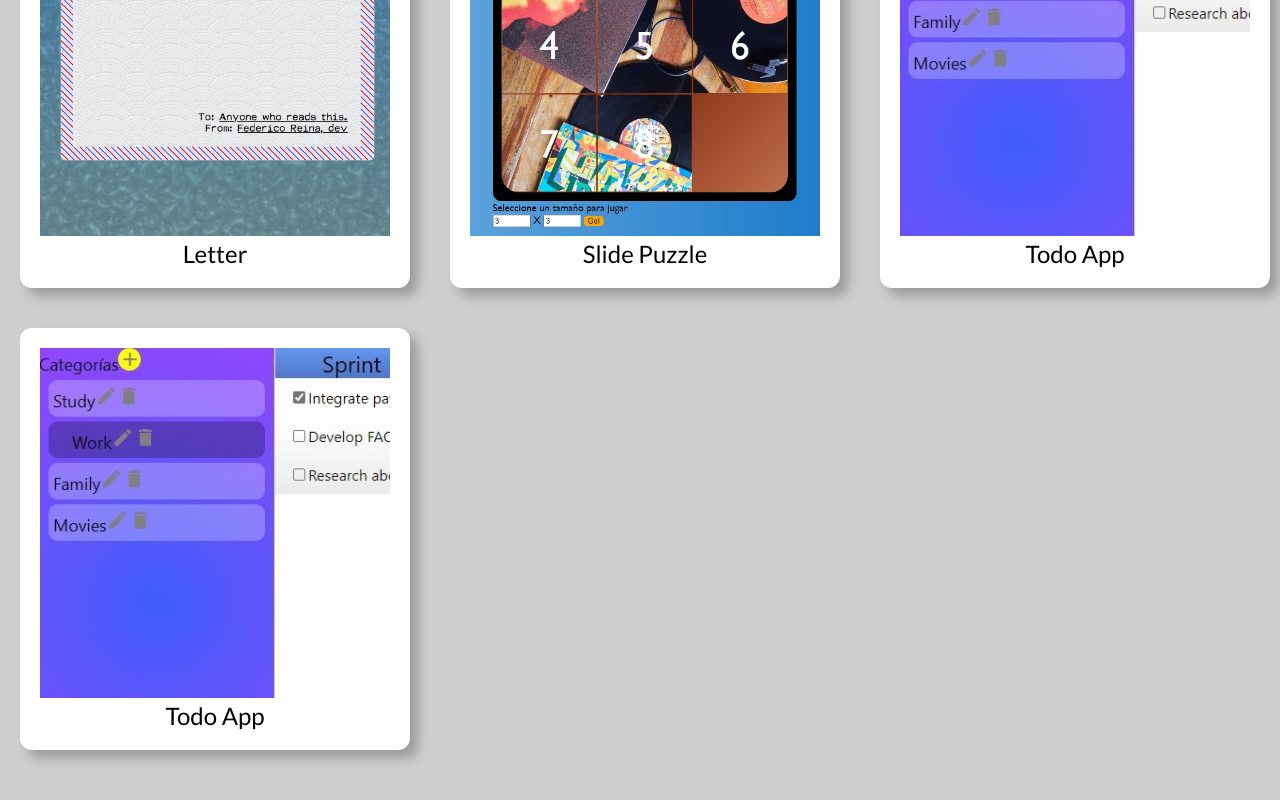
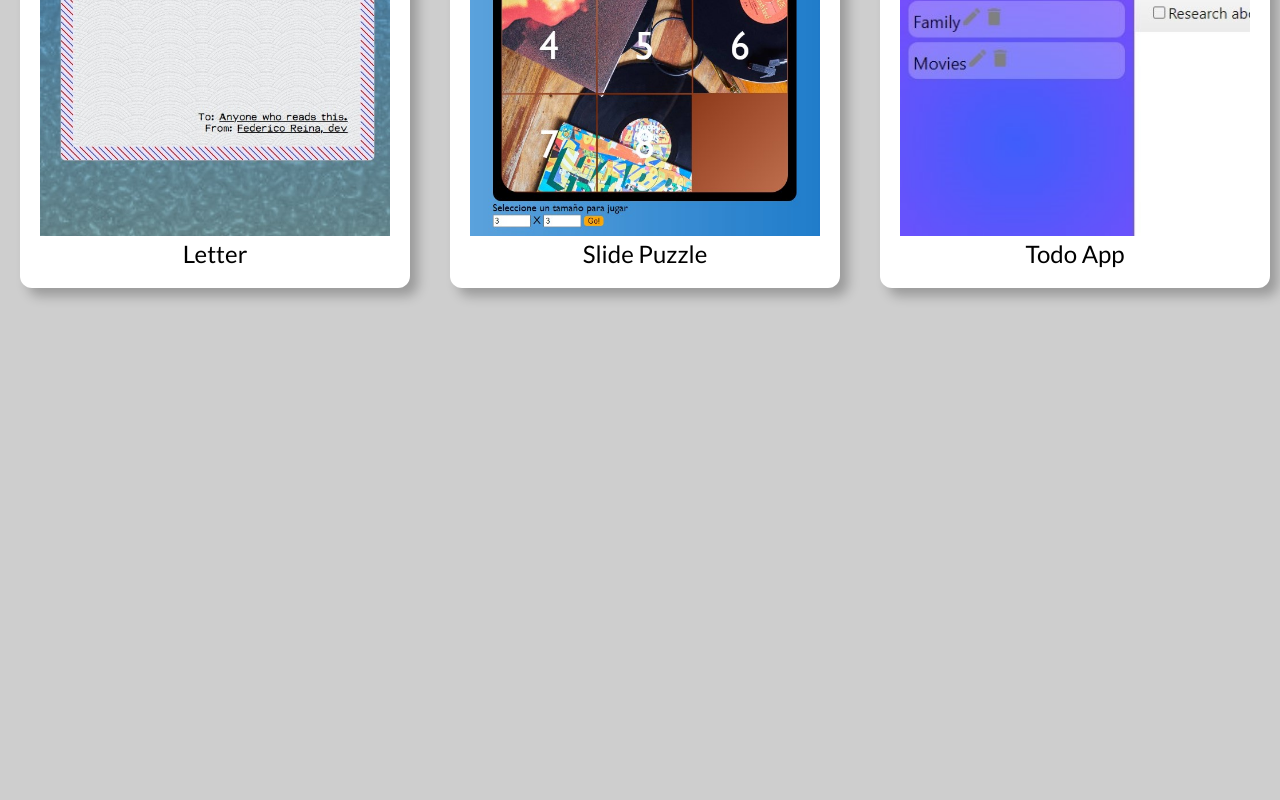
Before and after one commit to feder240516/personal-page, a React (Create React App) app: page / in a window 1280 px wide. Shown: the part 1216-2016 px from the top of the page. After the commit the page ends 1624 px from the top, so only its background shows below. Built offline with nearby package versions, Linux system fonts and the light colour scheme.

Commit message:
Fixed gallery items list

```diff
--- a/src/components/Gallery/index.jsx
+++ b/src/components/Gallery/index.jsx
@@ -33,10 +33,6 @@ export default function Gallery() {
     name: 'Todo App',
     img: todoAppImg,
     url: 'https://feder240516.github.io/TodoApp/',
-  }, {
-    name: 'Todo App',
-    img: todoAppImg,
-    url: 'https://feder240516.github.io/TodoApp/',
   }];
   return (
     <section className="gallery">
```
